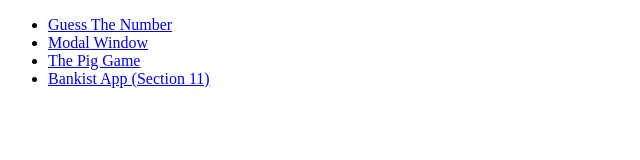
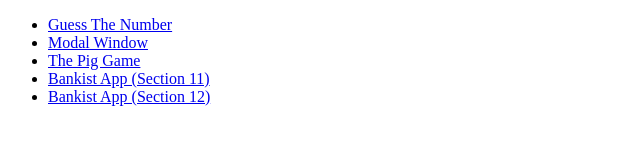
Before and after one commit to bhoamikhona/javascript, a plain HTML site: page index.html in a window 1280 px wide. Shown: the whole page, without its empty margins (0-640 px from the left). Drawn offline with Linux system fonts and the light colour scheme.

Commit message:
Section 12 Complete

```diff
--- a/index.html
+++ b/index.html
@@ -19,6 +19,9 @@
       <li>
         <a href="./Section 11/index.html">Bankist App (Section 11)</a>
       </li>
+      <li>
+        <a href="./Section 12/index.html">Bankist App (Section 12)</a>
+      </li>
     </ul>
   </body>
 </html>
```
Also changed, not shown: README.md, Section 12/README.md.
